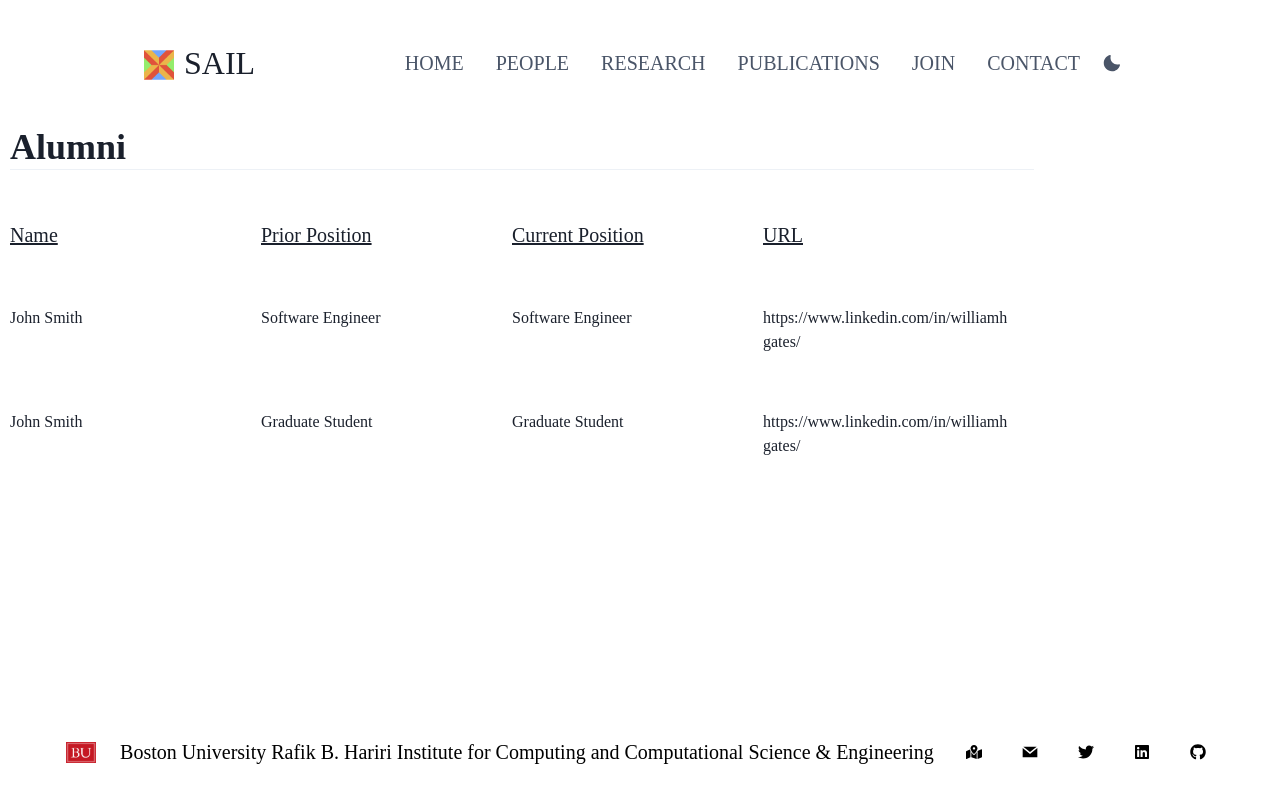
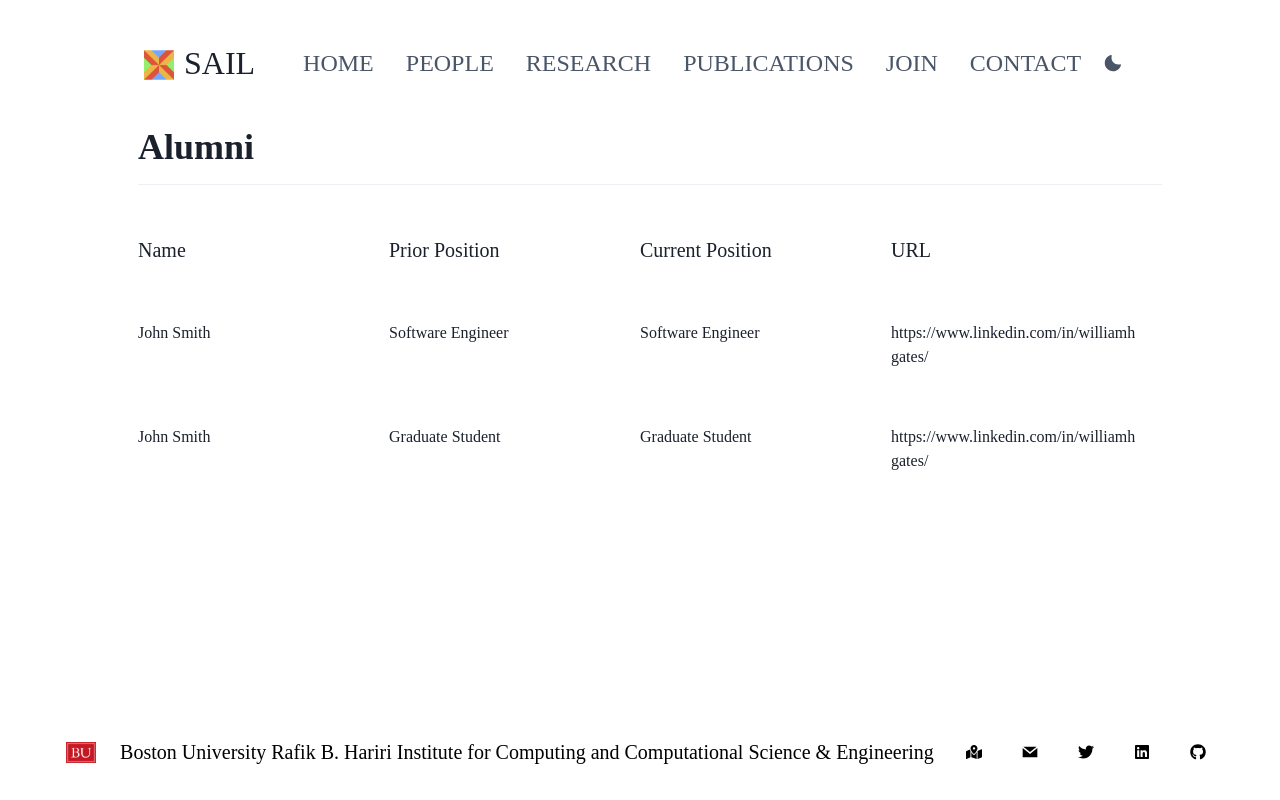
Before and after one commit to hicsail/hicsail.github.io, a React app: page /alumni in a window 1280 px wide. Built offline with nearby package versions, Linux system fonts and the light colour scheme; a web font is replaced by a local one.

Commit message:
create layout for pages for reusability and smaller files

```diff
--- a/src/components/AlumniGrid.tsx
+++ b/src/components/AlumniGrid.tsx
@@ -1,35 +1,24 @@
 import { Grid, Flex, Text, Link } from '@chakra-ui/react';
 import * as React from 'react';
+import styled from 'styled-components';
 import { ALUMNI_LIST } from '../utils/peopleInformation';
+
+const GridColumn = styled.div`
+  flex-grow: 1;
+`;
 
 export const AlumniGrid = () => {
   return (
-    <Grid
-      // templateColumns="repeat(4, 1fr)"
-      // templateRows="repeat(4, 1fr)"
-      gap={4}
-      alignItems="space-around"
-      // width="100%"
-    >
+    <Grid gap={4} alignItems="space-around">
       <Grid
-        // direction="row"
-        // justifyContent="space-between"
         templateColumns="25% 25% 25% 25%"
         padding="20px 20px 20px 0px"
-        // alignItems=""
+        fontSize="20px"
       >
-        <Text as="u" flexGrow={1} fontSize="20px">
-          Name
-        </Text>
-        <Text as="u" flexGrow={1} fontSize="20px">
-          Prior Position
-        </Text>
-        <Text as="u" flexGrow={1} fontSize="20px">
-          Current Position
-        </Text>
-        <Text as="u" flexGrow={1} fontSize="20px">
-          URL
-        </Text>
+        <GridColumn>Name</GridColumn>
+        <GridColumn>Prior Position</GridColumn>
+        <GridColumn>Current Position</GridColumn>
+        <GridColumn>URL</GridColumn>
       </Grid>
       {ALUMNI_LIST.map(
         ({ name, priorPosition, currentPosition, outsideLinks }) => (
@@ -37,13 +26,10 @@ export const AlumniGrid = () => {
             templateColumns="25% 25% 25% 25%"
             padding="20px 20px 20px 0px"
             autoFlow="column"
-            // direction="row"
-            // justifyContent="space-between"
-            // padding="20px 20px 20px 0px"
           >
-            <Text flexGrow={1}>{name}</Text>
-            <Text flexGrow={1}>{priorPosition}</Text>
-            <Text flexGrow={1}>{currentPosition}</Text>
+            <GridColumn>{name}</GridColumn>
+            <GridColumn>{priorPosition}</GridColumn>
+            <GridColumn>{currentPosition}</GridColumn>
             <Link flexGrow={1} href={outsideLinks[0]}>
               <Text>{outsideLinks}</Text>
             </Link>
--- a/src/components/Highlight.tsx
+++ /dev/null
@@ -1,6 +0,0 @@
-import { Box } from '@chakra-ui/react';
-import React from 'react';
-
-export const Highlight = () => {
-  return <Box></Box>;
-};
--- /dev/null
+++ b/src/components/Layout.tsx
@@ -0,0 +1,25 @@
+import { Box, Divider, Flex, Heading } from '@chakra-ui/react';
+import * as React from 'react';
+
+interface LayoutProps {
+  title: string;
+}
+
+export const Layout: React.FC<LayoutProps> = ({ title, children }) => {
+  return (
+    <Flex
+      display="column"
+      width="100%"
+      justifyContent="flex-start"
+      alignItems="flex-start"
+      maxWidth="80%"
+      margin="0 auto"
+    >
+      <Box marginBottom="30px" width="100%">
+        <Heading marginBottom="15px">{title}</Heading>
+        <Divider />
+      </Box>
+      <Box width="100%">{children}</Box>
+    </Flex>
+  );
+};
--- a/src/components/NavigationBar.tsx
+++ b/src/components/NavigationBar.tsx
@@ -65,18 +65,14 @@ export default function NavigationBar() {
           width="100%"
           marginLeft="0px"
         >
-          {/* <Box boxSize="30px" objectFit="cover" marginRight="10px">
-            <Image src="../../img/s_logo.png" />
-          </Box> */}
           <Flex
-            // textAlign={useBreakpointValue({ base: 'center', md: 'left' })}
             fontFamily={'heading'}
             color={useColorModeValue('gray.800', 'white')}
             display="flex"
             alignItems="center"
             fontWeight="normal"
             lineHeight="50px"
-            fontSize="2em"
+            // fontSize="2em"
           >
             <Box
               boxSize="30px"
@@ -86,8 +82,9 @@ export default function NavigationBar() {
             >
               <Image src="../../img/s_logo.png" />
             </Box>
-            <Text>SAIL</Text>
-            {/* SAIL */}
+            <Text fontSize={'2rem'} fontFamily="Karbon" fontWeight={500}>
+              SAIL
+            </Text>
           </Flex>
 
           <Flex
@@ -123,7 +120,7 @@ const DesktopNav = () => {
                 to={navItem.href}
                 p={2}
                 href={navItem.href ?? '#'}
-                fontSize={'20px'}
+                fontSize={'1.5rem'}
                 fontFamily="Karbon"
                 fontWeight={500}
                 color={useColorModeValue('gray.600', 'gray.200')}
@@ -183,7 +180,7 @@ const DesktopSubNav = ({ label, href, subLabel }: NavItem) => {
           >
             {label}
           </Text>
-          <Text fontSize={'sm'}>{subLabel}</Text>
+          <Text fontSize={'1rem'}>{subLabel}</Text>
         </Box>
         <Flex
           transition={'all .3s ease'}
--- a/src/components/asteroidGame/Reacteroids.js
+++ b/src/components/asteroidGame/Reacteroids.js
@@ -3,6 +3,29 @@ import Ship from './Ship';
 import Asteroid from './Asteroid';
 import { randomNumBetweenExcluding } from './helpers';
 import { useColorMode, useColorModeValue } from '@chakra-ui/react';
+import styled from 'styled-components';
+// import './style.css';
+
+const EndgameWraper = styled.div`
+  position: absolute;
+  top: 50%;
+  left: 50%;
+  transform: translate(-50%, -50%);
+  padding: 16px;
+  z-index: 1;
+  text-align: center;
+`;
+
+const EndgameButton = styled.div`
+  border: 4px solid #ffffff;
+  background-color: transparent;
+  color: #ffffff;
+  font-size: 20px;
+  padding: 10px 20px;
+  margin: 10px;
+  font-family: 'PT Mono', serif;
+  cursor: pointer;
+`;
 
 const KEY = {
   LEFT: 37,
@@ -92,15 +115,6 @@ export class Reacteroids extends Component {
       this.update();
     });
   }
-
-  // componentDidUpdate() {
-  //   this.setState({
-  //     bgColor: this.props,
-  //     bgColor,
-  //     itemColor: this.props.itemColor,
-  //   });
-  //   // this.ship.updateColor(this.bgColor, this.itemColor);
-  // }
 
   componentWillUnmount() {
     window.removeEventListener('keyup', this.handleKeys);
@@ -280,21 +294,65 @@ export class Reacteroids extends Component {
 
     if (!this.state.inGame) {
       endgame = (
-        <div className="endgame">
-          <p>Game over, man!</p>
-          <p>{message}</p>
-          <button onClick={this.startGame.bind(this)}>try again?</button>
+        // // <div>
+        // //   <EndgameWraper>
+        // //     <EndgameButton onClick={this.startGame.bind(this)}>
+        // //       Try Again?
+        // //     </EndgameButton>
+        // //   </EndgameWraper>
+        // // </div>
+        // // <EndgameWraper>
+        // //   <EndgameButton onClick={this.startGame.bind(this)}>
+        // //     Try Again?
+        // //   </EndgameButton>
+        // // </EndgameWraper>
+
+        // <Endgame />
+
+        <div
+        // style={{
+        //   position: 'absolute',
+        //   top: '50%',
+        //   left: '50%',
+        //   transform: 'translate(-50%, -50%)',
+        //   padding: '16px',
+        //   zIndex: '1',
+        //   textAlign: 'center',
+        // }}
+        >
+          {/* <p>Game over, man!</p>
+          <p>{message}</p> */}
+          <button
+            style={{
+              // border: '4px solid #ffffff',
+              backgroundColor: 'transparent',
+              color: this.state.colorMode == 'white' ? '#000000' : '#FFFFFF',
+              fontSize: '20px',
+              padding: '10px 20px',
+              margin: '10px',
+              fontFamily: 'PT Mono, serif',
+              cursor: 'pointer',
+            }}
+            onClick={this.startGame.bind(this)}
+          >
+            Try Again?
+          </button>
         </div>
       );
     }
 
     return (
       <div>
-        {/* {endgame} */}
-        {/* <span className="score current-score" >Score: {this.state.currentScore}</span>
-        <span className="score top-score" >Top Score: {this.state.topScore}</span>
-        <span className="controls" >
-          Use [A][S][W][D] or [←][↑][↓][→] to MOVE<br/>
+        <span className="score current-score">
+          Score: {this.state.currentScore}
+        </span>
+        {endgame}
+        {/* <span className="score top-score">
+          Top Score: {this.state.topScore}
+        </span> */}
+        {/* <span className="controls">
+          Use [A][S][W][D] or [←][↑][↓][→] to MOVE
+          <br />
           Use [SPACE] to SHOOT
         </span> */}
         <canvas
--- a/src/pages/Alumni.tsx
+++ b/src/pages/Alumni.tsx
@@ -1,30 +1,10 @@
-import {
-  Box,
-  Flex,
-  Heading,
-  Stack,
-  Image,
-  Text,
-  Divider,
-} from '@chakra-ui/react';
 import * as React from 'react';
 import { AlumniGrid } from '../components/AlumniGrid';
 import { ALUMNI_LIST, CURRENTMEMBERS_LIST } from '../utils/peopleInformation';
+import { Layout } from '../components/Layout';
 
 export const Alumni: React.VFC = () => (
-  <Flex
-    display="column"
-    width="100%"
-    justifyContent="flex-start"
-    alignItems="flex-start"
-    maxWidth="80%"
-  >
-    <Box marginBottom="30px" width="100%">
-      <Heading>Alumni</Heading>
-      <Divider />
-    </Box>
-    <Box width="100%">
-      <AlumniGrid />
-    </Box>
-  </Flex>
+  <Layout title="Alumni">
+    <AlumniGrid />
+  </Layout>
 );
--- a/src/pages/Join.tsx
+++ b/src/pages/Join.tsx
@@ -1,23 +1,18 @@
 import { Box, Divider, Flex, Heading, Text } from '@chakra-ui/react';
 import * as React from 'react';
-import { ContactForm } from '../components/ContactForm';
+import { Layout } from '../components/Layout';
 
 export const Join: React.VFC = () => (
-  <Flex display="flex" flexDirection="column" maxWidth="80%">
-    <Box marginBottom="20px">
-      <Heading>Join Our Team</Heading>
-      <Text>
-        Software engineers at the Software & Application Innovation Lab (SAIL)
-        contribute to a variety of cutting-edge computational and data-driven
-        research efforts while developing their skills in the latest
-        technologies within a professional software engineering environment. The
-        projects undertaken by SAIL software engineers have tangible and direct
-        impacts on academic research, public service, and industry partners in
-        healthcare, finance, and technology.
-      </Text>
-    </Box>
-    <Divider />
-
+  <Layout title="Join Our Team">
+    <Text>
+      Software engineers at the Software & Application Innovation Lab (SAIL)
+      contribute to a variety of cutting-edge computational and data-driven
+      research efforts while developing their skills in the latest technologies
+      within a professional software engineering environment. The projects
+      undertaken by SAIL software engineers have tangible and direct impacts on
+      academic research, public service, and industry partners in healthcare,
+      finance, and technology.
+    </Text>
     <Box marginTop="20px" marginBottom="20px">
       <Heading>Active Opportunities</Heading>
       <Text as="u">
@@ -44,5 +39,5 @@ export const Join: React.VFC = () => (
     <Box marginTop="20px">
       <Heading>Past Intern Testimonials</Heading>
     </Box>
-  </Flex>
+  </Layout>
 );
--- a/src/pages/Presentations.tsx
+++ b/src/pages/Presentations.tsx
@@ -1,14 +1,11 @@
 import { Box, Flex, Heading, Stack, Text } from '@chakra-ui/react';
 import * as React from 'react';
 import { PRESENTATIONS_LIST } from '../utils/researchInformation';
+import { Layout } from '../components/Layout';
 
 export const Presentations: React.VFC = () => (
-  <Box maxWidth="80%">
-    <Box>
-      <Heading>Presentations</Heading>
-    </Box>
-    <Box>
-      <Stack direction={'row'} spacing={4}></Stack>
+  <Layout title="Presentations">
+    <Stack direction={'row'} spacing={4}>
       {PRESENTATIONS_LIST.map((presentation) => (
         <Flex direction="column">
           <Box>{presentation.title}</Box>
@@ -18,6 +15,6 @@ export const Presentations: React.VFC = () => (
           </Box>
         </Flex>
       ))}
-    </Box>
-  </Box>
+    </Stack>
+  </Layout>
 );
--- a/src/pages/Publications.tsx
+++ b/src/pages/Publications.tsx
@@ -1,4 +1,7 @@
 import { Box } from '@chakra-ui/react';
 import * as React from 'react';
+import { Layout } from '../components/Layout';
 
-export const Publications: React.VFC = () => <Box></Box>;
+export const Publications: React.VFC = () => (
+  <Layout title="Publications"></Layout>
+);
```
Also changed, not shown: src/pages/CurrentMembers.tsx (+15 -23 lines), src/pages/OngoingResearch.tsx (+3 -7 lines), src/pages/PastResearch.tsx (+3 -7 lines).
